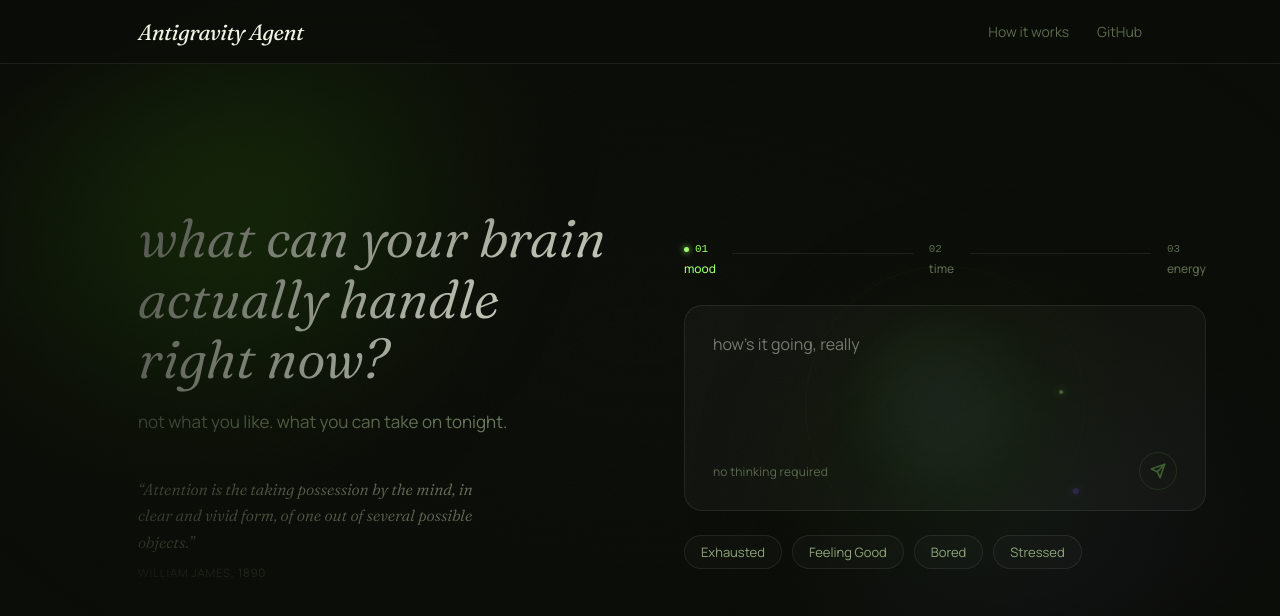
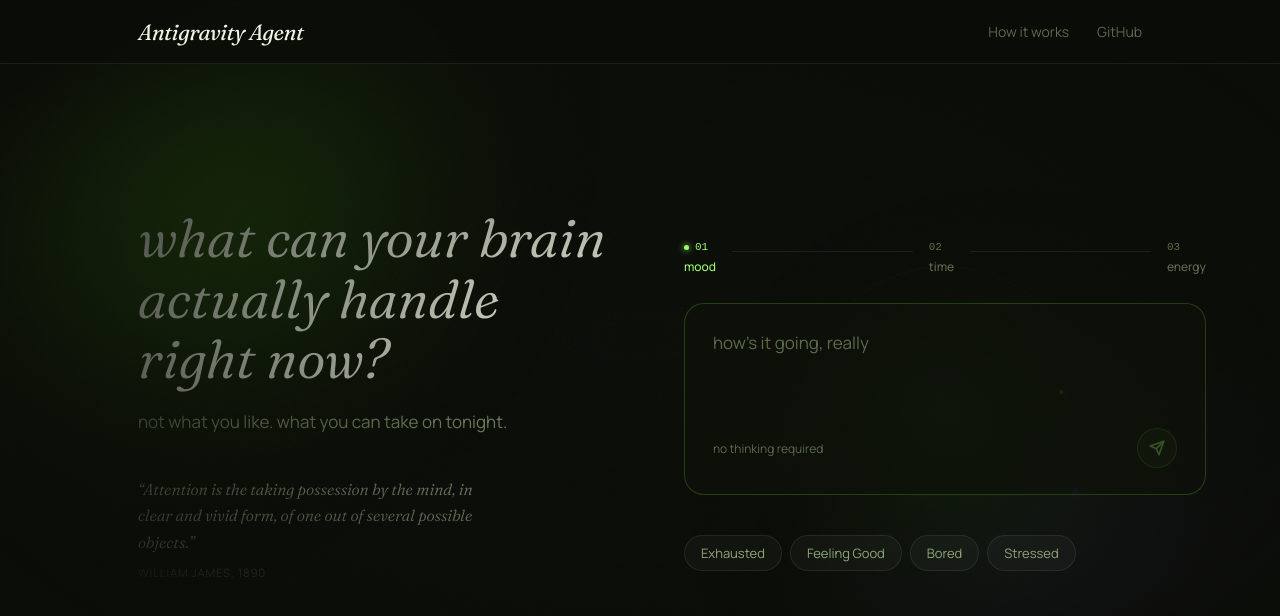
Before and after one commit to yugpokharel/Drift, a React (Vite) app in the folder frontend/: page / in a window 1280 px wide. Shown: the top 616 px of the page. Built offline with nearby package versions, Linux system fonts and the light colour scheme.

Commit message:
styled input card

```diff
--- a/frontend/src/index.css
+++ b/frontend/src/index.css
@@ -621,60 +621,70 @@ body {
 }
 
 /* PREMIUM FLOATING GLASS CONTAINER */
+/* STEP 1 — Mood input container card */
 .prompt-box-card {
   width: 100%;
-  background: var(--surface); /* Darker semi-transparent overlay */
-  border: 1px solid var(--border); /* Crisp 1px white border */
-  border-radius: var(--radius-card);
-  backdrop-filter: blur(20px); /* Enhanced backdrop blur */
-  -webkit-backdrop-filter: blur(20px);
-  padding: 26px 28px 20px;
+  background: rgba(14, 18, 10, 0.75);
+  border: 1px solid var(--border-green);
+  border-radius: 20px;
+  padding: 26px 28px;
+  backdrop-filter: blur(18px);
+  -webkit-backdrop-filter: blur(18px);
   display: flex;
   flex-direction: column;
-  gap: 16px;
-  transition: border-color 0.3s var(--ease-spring), box-shadow 0.3s var(--ease-spring);
+  transition: all 0.3s ease;
 }
 
 .prompt-box-card:focus-within {
   border-color: var(--border-focus);
-  box-shadow: 0 0 32px rgba(127, 255, 60, 0.12);
+  box-shadow: 0 0 0 1px rgba(127, 255, 60, 0.1),
+              0 0 40px rgba(127, 255, 60, 0.07);
+}
+
+.prompt-label {
+  font-family: var(--font-body);
+  font-size: 13px;
+  color: var(--text-lo);
+  margin-bottom: 14px;
+  display: block;
 }
 
 .mood-textarea {
   width: 100%;
-  min-height: 104px;
+  min-height: 80px;
+  max-height: 180px;
   background: transparent;
   border: none;
   outline: none;
   resize: none;
   font-family: var(--font-body);
-  font-size: 16px;
+  font-size: 17px;
+  line-height: 1.55;
   color: var(--text-hi);
-  line-height: 1.58;
 }
 
 .mood-textarea::placeholder {
-  color: rgba(237, 244, 226, 0.45); /* Fully legible soft green-white */
+  color: var(--text-lo);
 }
 
 .prompt-box-footer {
   display: flex;
   justify-content: space-between;
   align-items: center;
+  margin-top: 18px;
 }
 
 .hint-text {
   font-size: 12px;
   color: var(--text-lo);
-  letter-spacing: 0.02em;
 }
 
 .send-btn {
-  width: 38px;
-  height: 38px;
+  width: 40px;
+  height: 40px;
   border-radius: 50%;
-  background: transparent;
-  border: 1px solid rgba(156, 255, 107, 0.35);
+  background: rgba(127, 255, 60, 0.1);
+  border: 1px solid rgba(127, 255, 60, 0.35);
   color: var(--green);
   display: flex;
   align-items: center;
@@ -682,66 +692,52 @@ body {
   cursor: pointer;
   outline: none;
   flex-shrink: 0;
-  transition: background-color 0.2s ease, border-color 0.2s ease, transform 0.1s ease, box-shadow 0.2s ease;
+  transition: all 0.2s ease;
 }
 
 .send-btn:hover:not(:disabled) {
-  background-color: rgba(156, 255, 107, 0.08);
-  border-color: var(--green);
-}
-
-.send-btn:active:not(:disabled) {
-  transform: scale(0.94);
+  background: rgba(127, 255, 60, 0.2);
+  border-color: rgba(127, 255, 60, 0.65);
+  transform: translateY(-1px);
 }
 
 .send-btn:disabled {
-  opacity: 0.3;
+  opacity: 0.28;
   cursor: not-allowed;
 }
 
-/* INTERACTIVE GLASS SUGGESTION PILLS */
+/* Quick-tap suggestion pills */
 .suggestions-row {
   display: flex;
   flex-wrap: wrap;
-  gap: 10px;
+  gap: 8px;
+  margin-top: 16px;
 }
 
 .suggestion-pill {
-  background: rgba(255, 255, 255, 0.02);
-  border: 1px solid rgba(255, 255, 255, 0.08);
-  border-radius: var(--radius-pill);
-  padding: 7px 16px;
+  background: var(--surface);
+  border: 1px solid var(--border);
+  border-radius: 100px;
+  padding: 8px 16px;
   font-family: var(--font-body);
   font-size: 13px;
   color: var(--text-mid);
   cursor: pointer;
   outline: none;
-  backdrop-filter: blur(8px);
-  -webkit-backdrop-filter: blur(8px);
-  transition: background-color 0.25s ease, border-color 0.25s ease, color 0.25s ease, transform 0.15s ease, box-shadow 0.25s ease;
+  transition: all 0.2s ease;
 }
 
 .suggestion-pill:hover {
-  background-color: rgba(156, 255, 107, 0.04);
-  border-color: rgba(156, 255, 107, 0.4);
+  border-color: rgba(127, 255, 60, 0.4);
   color: var(--text-hi);
-  box-shadow: 0 0 12px rgba(156, 255, 107, 0.1);
-}
-
-.suggestion-pill:focus-visible {
-  border-color: var(--green);
-}
-
-.suggestion-pill:active {
-  transform: scale(0.96);
+  background: rgba(127, 255, 60, 0.06);
 }
 
 .suggestion-pill.pill-active {
-  background-color: var(--green);
+  background: var(--green);
   border-color: var(--green);
-  color: var(--bg);
+  color: #0F1A08;
   font-weight: 600;
-  box-shadow: 0 0 16px rgba(156, 255, 107, 0.2);
 }
 
 /* choice step panels */
```
